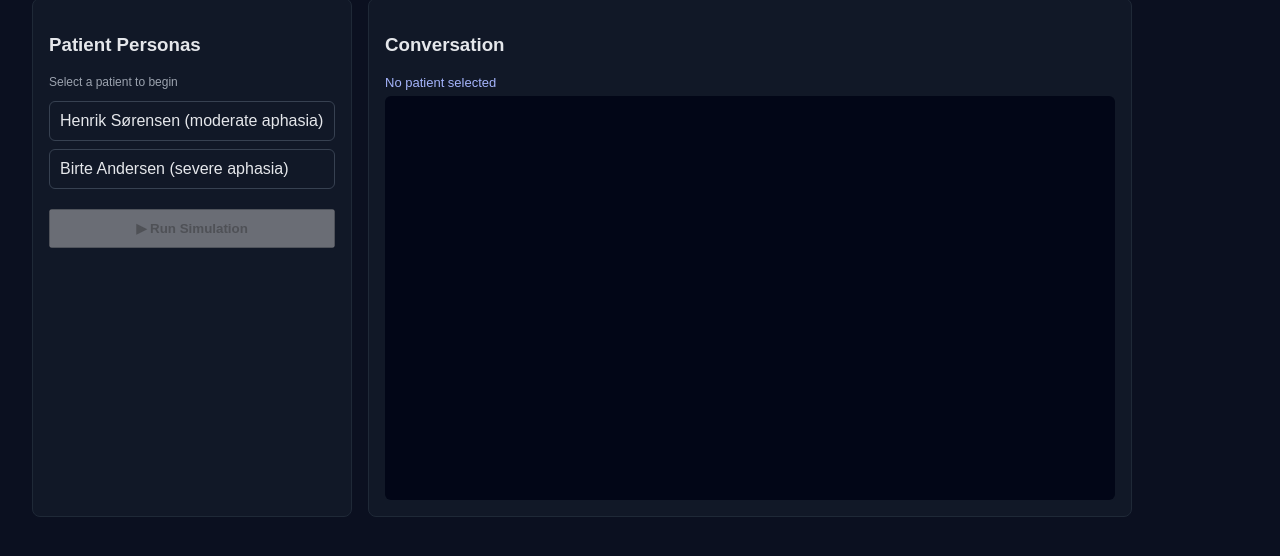
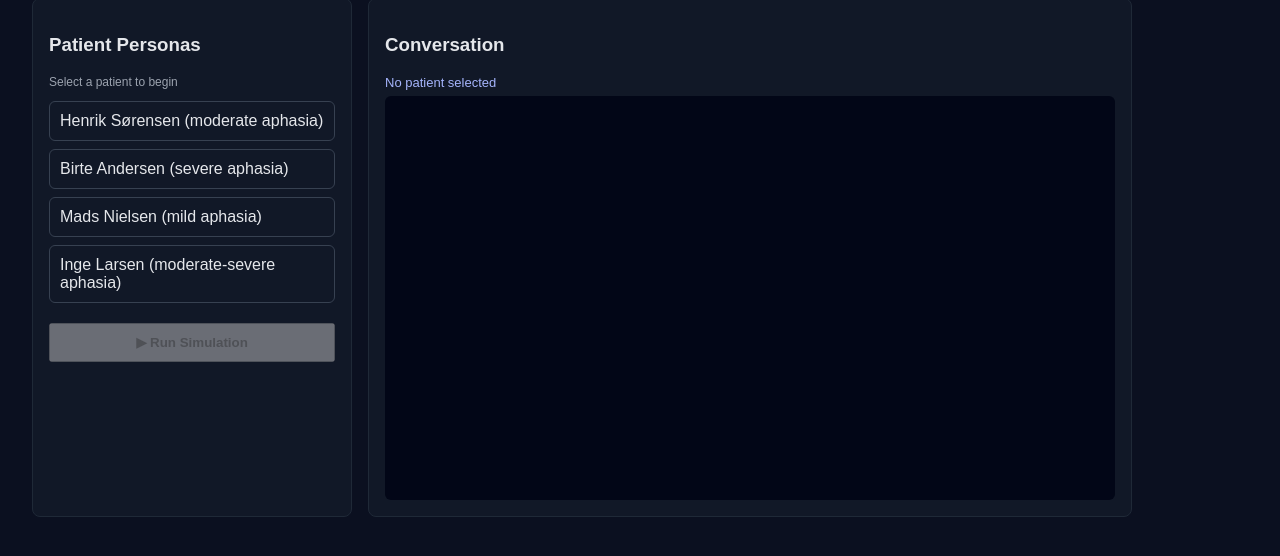
Before and after one commit to ekkytammarar/GazeTalk-Synthetic-Patient-Conversation-Simulator, a website: page public/simulator.html in a window 1280 px wide. Shown: the part 100-656 px from the top of the page. Drawn offline with Linux system fonts and the light colour scheme.

Commit message:
Update simulator.html

```diff
--- a/public/simulator.html
+++ b/public/simulator.html
@@ -71,18 +71,14 @@
 
   <div class="card">
     <h3>Patient Personas</h3>
-    <p style="font-size:12px;color:#9ca3af">
-      Select a patient to begin
-    </p>
+    <p style="font-size:12px;color:#9ca3af">Select a patient to begin</p>
     <div id="personaList"></div>
     <button id="runBtn" disabled>▶ Run Simulation</button>
   </div>
 
   <div class="card">
     <h3>Conversation</h3>
-    <div id="selectedPatient" class="selected">
-      No patient selected
-    </div>
+    <div id="selectedPatient" class="selected">No patient selected</div>
     <div id="chat" class="chat"></div>
   </div>
 
@@ -91,57 +87,68 @@
 <script>
 document.addEventListener("DOMContentLoaded", () => {
 
-  // ------------------------------
-  // Qianyi-style dialogue policy
-  // ------------------------------
+  /* ===============================
+     Qianyi-style dialogue policy
+  =============================== */
 
-  const MAX_TURNS = 6;                 // fixed, deterministic
+  const MAX_TURNS = 6;
   const TURN_DELAY_MS = 400;
 
+  let conversation = [];
   let turnIndex = 0;
-  let conversation = [];
 
-  // Therapist prompt lists (fixed vocabulary)
-  const OPENING = [
+  const OPENING_PROMPTS = [
     "Hello! How are you today?",
     "Nice to talk again. How is your day going?"
   ];
 
-  const FOLLOW_UP = [
+  const FOLLOW_UP_PROMPTS = [
     "Please go on.",
     "Tell me more.",
     "I am listening."
   ];
 
-  const CLOSING = [
+  const CLOSING_PROMPTS = [
     "Okay. Let us stop here for today.",
     "Thank you. We can continue another time."
   ];
 
   function pick(arr) {
-    return arr[Math.floor(Math.random()*arr.length)];
+    return arr[Math.floor(Math.random() * arr.length)];
   }
 
   function explicitStop(text) {
     return /stop|enough|done/i.test(text.toLowerCase());
   }
 
-  // ------------------------------
-  // Personas (identity only)
-  // ------------------------------
+  /* ===============================
+     Four personas (Qianyi-style)
+  =============================== */
 
   const personas = [
     {
-      name:"Henrik Sørensen",
-      severity:"moderate",
+      name: "Henrik Sørensen",
+      severity: "moderate",
       description:
-        "Moderate aphasia. Short sentences. Pauses and gestures. Socially aware."
+        "Moderate aphasia. Short sentences, pauses, gestures. Socially aware and reflective."
     },
     {
-      name:"Birte Andersen",
-      severity:"severe",
+      name: "Birte Andersen",
+      severity: "severe",
       description:
-        "Severe aphasia. Very short utterances. Long pauses. Fatigues quickly."
+        "Severe aphasia. Very short utterances, long pauses, fatigues quickly."
+    },
+    {
+      name: "Mads Nielsen",
+      severity: "mild",
+      description:
+        "Mild aphasia. Mostly fluent with occasional word-finding difficulty and self-correction."
+    },
+    {
+      name: "Inge Larsen",
+      severity: "moderate-severe",
+      description:
+        "Moderate to severe aphasia. Emotionally expressive, uses gestures and tone strongly."
     }
   ];
 
@@ -152,7 +159,7 @@ document.addEventListener("DOMContentLoaded", () => {
   const runBtn = document.getElementById("runBtn");
   const selectedLabel = document.getElementById("selectedPatient");
 
-  function add(role,text) {
+  function add(role, text) {
     const d = document.createElement("div");
     d.className = `msg ${role}`;
     d.textContent = text;
@@ -162,11 +169,11 @@ document.addEventListener("DOMContentLoaded", () => {
 
   personas.forEach(p => {
     const div = document.createElement("div");
-    div.className="persona";
+    div.className = "persona";
     div.textContent = `${p.name} (${p.severity} aphasia)`;
     div.onclick = () => {
       document.querySelectorAll(".persona")
-        .forEach(e=>e.classList.remove("active"));
+        .forEach(e => e.classList.remove("active"));
       div.classList.add("active");
       selectedPersona = p;
       runBtn.disabled = false;
@@ -176,9 +183,9 @@ document.addEventListener("DOMContentLoaded", () => {
     personaList.appendChild(div);
   });
 
-  // ------------------------------
-  // Run simulation
-  // ------------------------------
+  /* ===============================
+     Run simulation
+  =============================== */
 
   runBtn.onclick = async () => {
     if (!selectedPersona) return;
@@ -187,16 +194,14 @@ document.addEventListener("DOMContentLoaded", () => {
     conversation = [];
     turnIndex = 0;
 
-    // Opening (therapist always speaks first)
-    const opening = pick(OPENING);
+    const opening = pick(OPENING_PROMPTS);
     add("therapist", opening);
-    conversation.push({ role:"user", content:opening });
+    conversation.push({ role:"user", content: opening });
 
     while (turnIndex < MAX_TURNS) {
       turnIndex++;
 
       try {
-        // Patient response (Claude)
         const r = await fetch("/chat", {
           method:"POST",
           headers:{ "Content-Type":"application/json" },
@@ -208,7 +213,7 @@ document.addEventListener("DOMContentLoaded", () => {
               + `${selectedPersona.description} `
               + `Express hesitation, pauses, and gestures naturally. `
               + `Do not explain aphasia.`,
-            messages:conversation
+            messages: conversation
           })
         });
 
@@ -216,25 +221,23 @@ document.addEventListener("DOMContentLoaded", () => {
         const patientReply = data.content[0].text;
 
         add("patient", patientReply);
-        conversation.push({ role:"assistant", content:patientReply });
+        conversation.push({ role:"assistant", content: patientReply });
 
-        // Explicit stop → therapist closes once
         if (explicitStop(patientReply)) {
-          const close = pick(CLOSING);
+          const close = pick(CLOSING_PROMPTS);
           add("therapist", close);
           break;
         }
 
-        // Otherwise therapist continues once
         if (turnIndex < MAX_TURNS) {
-          await new Promise(res=>setTimeout(res, TURN_DELAY_MS));
-          const follow = pick(FOLLOW_UP);
+          await new Promise(res => setTimeout(res, TURN_DELAY_MS));
+          const follow = pick(FOLLOW_UP_PROMPTS);
           add("therapist", follow);
-          conversation.push({ role:"user", content:follow });
+          conversation.push({ role:"user", content: follow });
         }
 
       } catch {
-        add("therapist","Error occurred. Ending session.");
+        add("therapist", "Error occurred. Ending session.");
         break;
       }
     }
@@ -242,5 +245,6 @@ document.addEventListener("DOMContentLoaded", () => {
 
 });
 </script>
+
 </body>
 </html>
```
